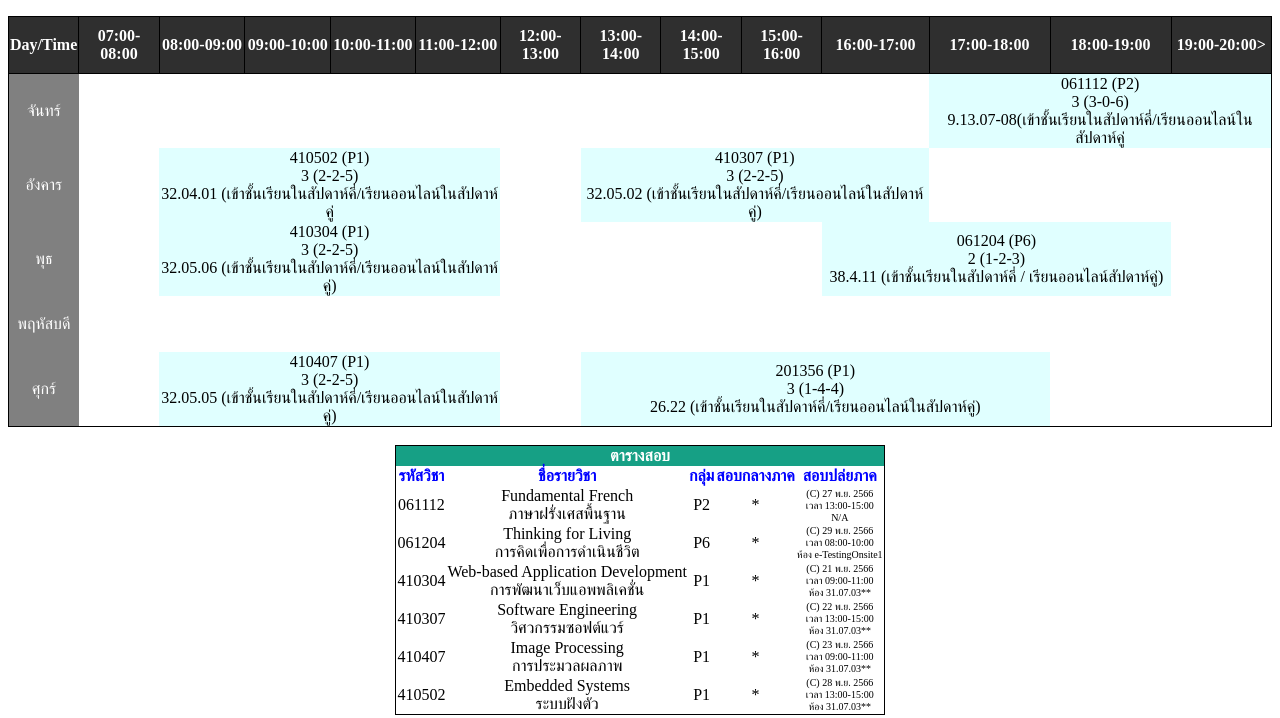
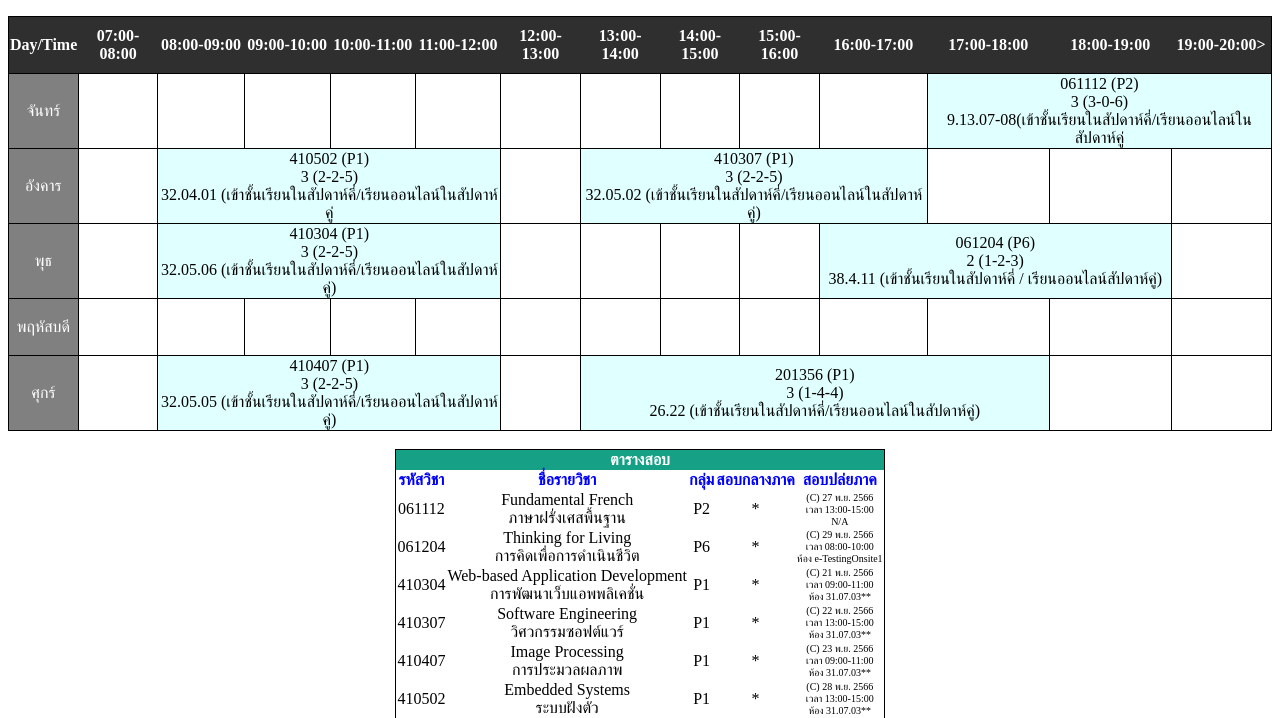
Before and after one commit to SenpaiCha/410304-Web-Based-Application, a PHP site: page /schedule.htm in a window 1280 px wide. Shown: the part 64-782 px from the top of the page. Run offline with PHP 8.4, Linux system fonts and the light colour scheme.

Commit message:
Fix table border
Fix schdule table border

```diff
--- a/style.css
+++ b/style.css
@@ -55,16 +55,11 @@
   border: 1px solid black;
   border-collapse: collapse;
   text-align: center;
+  width: 100%;
  }
 
- .tableStudy th, td {
+ .tableStudy td {
   border: 1px solid black;
-  border-collapse: collapse;
-  text-align: center;
- }
-
- .tableExam th, td {
-  border: 0px solid black;
   border-collapse: collapse;
   text-align: center;
  }
```
